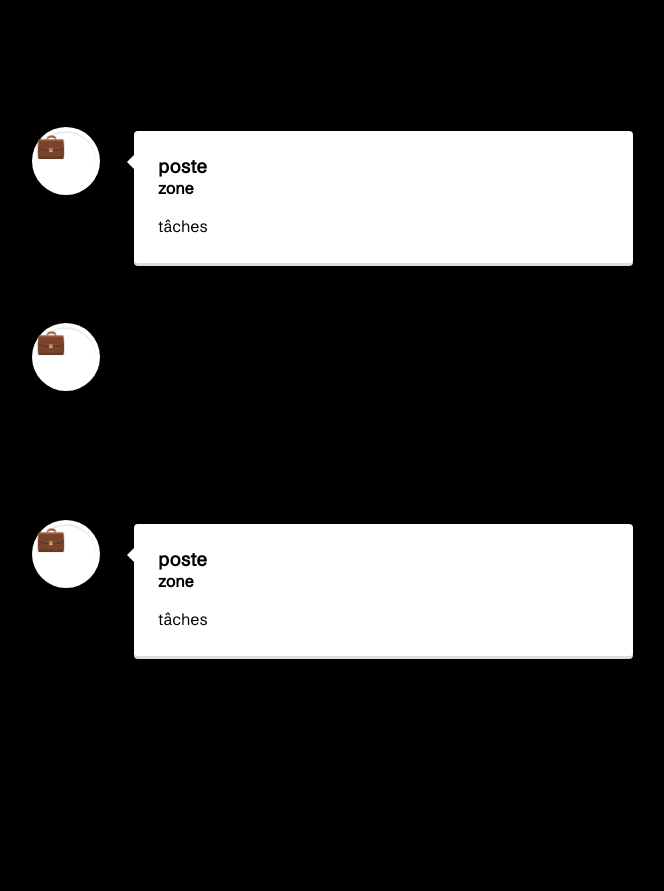
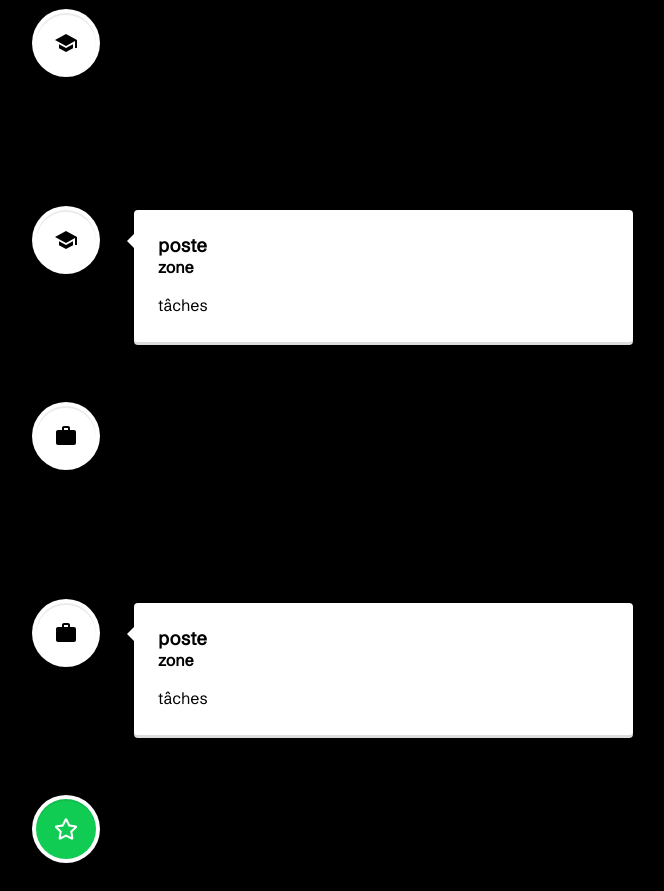
Before and after one commit to djerbiano/portfolio2025, a Next.js app: page / in a window 1280 px wide. Shown: the part 2388-3279 px from the top of the page, without its empty margins (574-1238 px from the left). Before the commit the page ends 3086 px from the top, so only its background shows below. Built offline with nearby package versions, Linux system fonts and the light colour scheme.

Commit message:
update experience component, fix sync lockfile with package.json

```diff
--- a/app/_ui/Experience.jsx
+++ b/app/_ui/Experience.jsx
@@ -1,17 +1,25 @@
 "use client";
+import styles from "../page.module.css";
 import { VerticalTimeline, VerticalTimelineElement } from "react-vertical-timeline-component";
 import "react-vertical-timeline-component/style.min.css";
+import { MdSchool, MdWork } from "react-icons/md";
+import { FaRegStar } from "react-icons/fa";
 export default function Experience() {
+  const observerProps = {
+    triggerOnce: false,
+  };
   return (
-    <VerticalTimeline
-    >
+    <div className={styles.containerExperience}>
+      <p className={styles.title}>Expérience</p>
+      <VerticalTimeline className={styles.verticalTimeline}>
         <VerticalTimelineElement
           className="vertical-timeline-element--work"
           contentStyle={{ background: "rgb(255, 255, 255)", color: "#000000" }}
           contentArrowStyle={{ borderRight: "7px solid  rgb(255, 255, 255)" }}
           date="2011 - present"
           iconStyle={{ background: "rgb(255, 255, 255)", color: "#fff" }}
-        icon={<span style={{ fontSize: "1.5rem" }}>💼</span>}
+          icon={<MdSchool color="#000000" />}
+          intersectionObserverProps={observerProps}
         >
           <h3 className="vertical-timeline-element-title">poste</h3>
           <h4 className="vertical-timeline-element-subtitle">zone</h4>
@@ -23,7 +31,8 @@ export default function Experience() {
           contentArrowStyle={{ borderRight: "7px solid  rgb(255, 255, 255)" }}
           date="2011 - present"
           iconStyle={{ background: "rgb(255, 255, 255)", color: "#fff" }}
-        icon={<span style={{ fontSize: "1.5rem" }}>💼</span>}
+          icon={<MdSchool color="#000000" />}
+          intersectionObserverProps={observerProps}
         >
           <h3 className="vertical-timeline-element-title">poste</h3>
           <h4 className="vertical-timeline-element-subtitle">zone</h4>
@@ -35,7 +44,8 @@ export default function Experience() {
           contentArrowStyle={{ borderRight: "7px solid  rgb(255, 255, 255)" }}
           date="2011 - present"
           iconStyle={{ background: "rgb(255, 255, 255)", color: "#fff" }}
-        icon={<span style={{ fontSize: "1.5rem" }}>💼</span>}
+          icon={<MdWork color="#000000" />}
+          intersectionObserverProps={observerProps}
         >
           <h3 className="vertical-timeline-element-title">poste</h3>
           <h4 className="vertical-timeline-element-subtitle">zone</h4>
@@ -47,12 +57,20 @@ export default function Experience() {
           contentArrowStyle={{ borderRight: "7px solid  rgb(255, 255, 255)" }}
           date="2011 - present"
           iconStyle={{ background: "rgb(255, 255, 255)", color: "#fff" }}
-        icon={<span style={{ fontSize: "1.5rem" }}>💼</span>}
+          icon={<MdWork color="#000000" />}
+          intersectionObserverProps={observerProps}
         >
           <h3 className="vertical-timeline-element-title">poste</h3>
           <h4 className="vertical-timeline-element-subtitle">zone</h4>
           <p>tâches</p>
         </VerticalTimelineElement>
+        <VerticalTimelineElement
+          iconStyle={{ background: "rgb(16, 204, 82)", color: "#fff" }}
+          icon={<FaRegStar color="#ffffff" />}
+          contentStyle={{ display: "none" }}
+          intersectionObserverProps={observerProps}
+        />
       </VerticalTimeline>
+    </div>
   );
 }
--- a/app/page.module.css
+++ b/app/page.module.css
@@ -198,6 +198,15 @@
   background-color: #272727;
   color: #ffffff;
 }
+
+.containerExperience{
+  p {
+    margin-bottom: 50px;
+  }
+  .verticalTimeline{
+    margin-bottom: 50px;
+  }
+}
 @media (max-width: 768px) {
   .openMenu {
     transform: translateX(0);
```
Also changed, not shown: 1 other file (tests, documents, lock files or other folders). Lines whose indentation alone changed are shown as unchanged.
